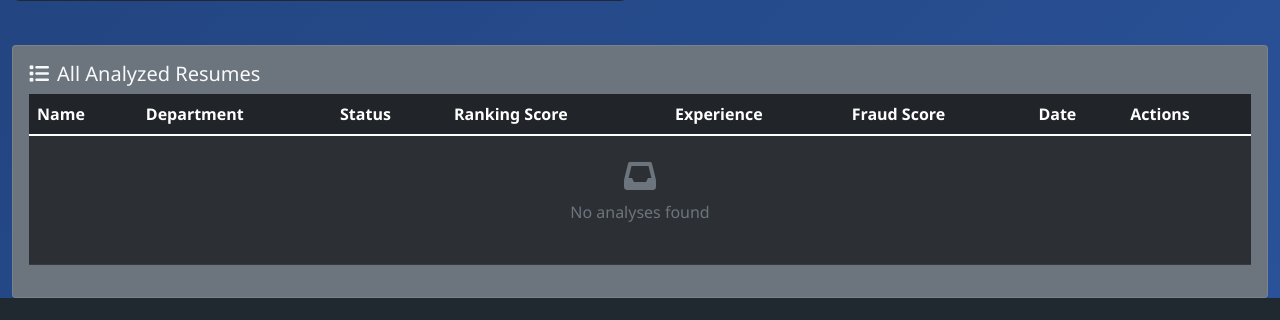
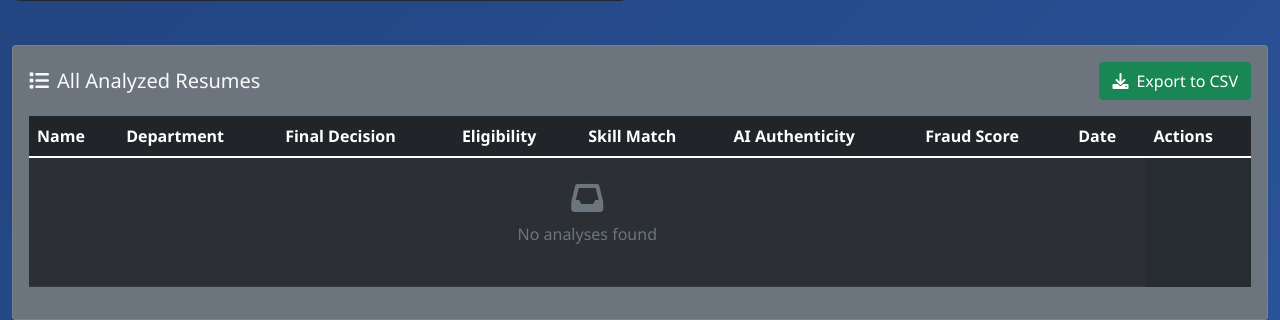
Before and after one commit to smithaj2022-create/resumeanalyzer, a Flask app: page /dashboard in a window 1280 px wide. Shown: the part 1063-1383 px from the top of the page. Before the commit the page ends 1361 px from the top, so only its background shows below. Run offline with Flask 3, Linux system fonts and the light colour scheme; data that the repository does not hold is empty.

Commit message:
Add CSV export functionality and adjust department scoring weights
Adds a new endpoint `/export/csv` to generate and download analysis data in CSV format. Also, modifies the scoring weights for various departments, primarily increasing the `skill_match` weight and decreasing the `experience` weight across multiple configurations. Updates the dashboard to include an export button and refines the display of decision and score metrics.

Replit-Commit-Author: Agent
Replit-Commit-Session-Id: b1d1d1fd-2571-46e6-b9b6-5d7cdde7dcb8
Replit-Commit-Checkpoint-Type: intermediate_checkpoint
Replit-Commit-Screenshot-Url: https://storage.googleapis.com/screenshot-production-us-central1/ac1edd0a-cced-4e99-a8dc-ad7360d928c0/b1d1d1fd-2571-46e6-b9b6-5d7cdde7dcb8/0KY5t3H

```diff
--- a/app.py
+++ b/app.py
@@ -1,4 +1,4 @@
-from flask import Flask, render_template, request, jsonify, send_file
+from flask import Flask, render_template, request, jsonify, send_file, make_response
 from flask_sqlalchemy import SQLAlchemy
 from datetime import datetime
 import os
@@ -6,6 +6,8 @@ import json
 import traceback
 import logging
 import numpy as np
+import csv
+from io import StringIO
 from werkzeug.utils import secure_filename
 
 # Configure logging
@@ -449,6 +451,53 @@ def get_analyses():
         logger.error(f"❌ Analyses API error: {e}")
         return jsonify({'error': 'Failed to get analyses'}), 500
 
+@app.route('/export/csv')
+def export_csv():
+    """Export all analyses to CSV"""
+    try:
+        analyses = ResumeAnalysis.query.order_by(ResumeAnalysis.upload_date.desc()).all()
+
+        # Create CSV in memory
+        si = StringIO()
+        writer = csv.writer(si)
+
+        # Write header
+        writer.writerow([
+            'Candidate Name', 'Email', 'Phone', 'Department',
+            'Final Decision', 'Decision Reason', 'Eligibility Score',
+            'Skill Match %', 'AI Authenticity', 'Fraud Score',
+            'Experience (Years)', 'Education', 'Upload Date'
+        ])
+
+        # Write data rows
+        for analysis in analyses:
+            writer.writerow([
+                analysis.candidate_name or 'N/A',
+                analysis.candidate_email or 'N/A',
+                analysis.candidate_phone or 'N/A',
+                analysis.department or 'N/A',
+                analysis.final_decision or analysis.classification_status or 'N/A',
+                analysis.final_decision_reason or 'N/A',
+                f"{analysis.eligibility_score:.1f}" if analysis.eligibility_score else 'N/A',
+                f"{analysis.skill_match_percentage:.1f}" if analysis.skill_match_percentage else 'N/A',
+                analysis.ai_authenticity_status or 'N/A',
+                f"{analysis.overall_fraud_score:.1f}",
+                f"{analysis.experience_years:.1f}",
+                analysis.education_level or 'N/A',
+                analysis.upload_date.strftime('%Y-%m-%d %H:%M:%S')
+            ])
+
+        # Create response
+        output = make_response(si.getvalue())
+        output.headers["Content-Disposition"] = f"attachment; filename=resume_analysis_report_{datetime.now().strftime('%Y%m%d_%H%M%S')}.csv"
+        output.headers["Content-type"] = "text/csv"
+
+        return output
+
+    except Exception as e:
+        logger.error(f"❌ CSV export error: {e}")
+        return jsonify({'error': 'Failed to export CSV'}), 500
+
 @app.route('/analysis/<int:analysis_id>')
 def get_analysis(analysis_id):
     """Get specific analysis by ID"""
--- a/config/departments.py
+++ b/config/departments.py
@@ -51,8 +51,8 @@ DEPARTMENTS = {
         'min_experience': 1.5,
         'required_education': ['MBA', 'BBA', 'Marketing', 'Business', 'Communications'],
         'weights': {
-            'skill_match': 45,
-            'experience': 25,
+            'skill_match': 50,
+            'experience': 20,
             'education': 15,
             'projects_certs': 15
         },
@@ -69,8 +69,8 @@ DEPARTMENTS = {
         'min_experience': 2.0,
         'required_education': ['MBA', 'BBA', 'HR', 'Human Resources', 'Business', 'Psychology'],
         'weights': {
-            'skill_match': 40,
-            'experience': 30,
+            'skill_match': 50,
+            'experience': 20,
             'education': 15,
             'projects_certs': 15
         },
@@ -87,10 +87,10 @@ DEPARTMENTS = {
         'min_experience': 2.0,
         'required_education': ['MBA', 'CA', 'CFA', 'Finance', 'Accounting', 'Commerce', 'B.Com', 'M.Com'],
         'weights': {
-            'skill_match': 45,
-            'experience': 25,
-            'education': 20,
-            'projects_certs': 10
+            'skill_match': 50,
+            'experience': 20,
+            'education': 15,
+            'projects_certs': 15
         },
         'min_score': 70
     },
@@ -105,8 +105,8 @@ DEPARTMENTS = {
         'min_experience': 2.5,
         'required_education': ['MBA', 'B.Tech', 'M.Tech', 'Engineering', 'Business', 'Computer Science'],
         'weights': {
-            'skill_match': 45,
-            'experience': 25,
+            'skill_match': 50,
+            'experience': 20,
             'education': 15,
             'projects_certs': 15
         },
@@ -124,8 +124,8 @@ DEPARTMENTS = {
         'required_education': ['B.Tech', 'B.E.', 'M.Tech', 'Computer Science', 'IT', 'Engineering'],
         'weights': {
             'skill_match': 50,
-            'experience': 25,
-            'education': 10,
+            'experience': 20,
+            'education': 15,
             'projects_certs': 15
         },
         'min_score': 70
--- a/templates/dashboard.html
+++ b/templates/dashboard.html
@@ -180,18 +180,24 @@
             <div class="col-12">
                 <div class="card bg-secondary">
                     <div class="card-body">
-                        <h5 class="card-title">
-                            <i class="fas fa-list me-2"></i>All Analyzed Resumes
-                        </h5>
+                        <div class="d-flex justify-content-between align-items-center mb-3">
+                            <h5 class="card-title mb-0">
+                                <i class="fas fa-list me-2"></i>All Analyzed Resumes
+                            </h5>
+                            <a href="/export/csv" class="btn btn-success">
+                                <i class="fas fa-download me-2"></i>Export to CSV
+                            </a>
+                        </div>
                         <div class="table-responsive">
                             <table class="table table-dark table-striped table-hover">
                                 <thead>
                                     <tr>
                                         <th>Name</th>
                                         <th>Department</th>
-                                        <th>Status</th>
-                                        <th>Ranking Score</th>
-                                        <th>Experience</th>
+                                        <th>Final Decision</th>
+                                        <th>Eligibility</th>
+                                        <th>Skill Match</th>
+                                        <th>AI Authenticity</th>
                                         <th>Fraud Score</th>
                                         <th>Date</th>
                                         <th>Actions</th>
@@ -205,30 +211,50 @@
                                             <span class="badge bg-info">{{ analysis.department or 'N/A' }}</span>
                                         </td>
                                         <td>
-                                            {% if analysis.classification_status == 'Accepted' %}
-                                            <span class="badge bg-success">Accepted</span>
+                                            {% if (analysis.final_decision or analysis.classification_status) == 'Shortlisted' or analysis.classification_status == 'Accepted' %}
+                                            <span class="badge bg-success">✓ {{ analysis.final_decision or 'Accepted' }}</span>
                                             {% else %}
-                                            <span class="badge bg-danger">Rejected</span>
+                                            <span class="badge bg-danger">✗ {{ analysis.final_decision or 'Rejected' }}</span>
                                             {% endif %}
                                         </td>
                                         <td>
                                             <div class="progress" style="height: 20px;">
-                                                {% if analysis.ranking_score >= 70 %}
-                                                <div class="progress-bar progress-bar-success" role="progressbar" style="width: {{ analysis.ranking_score }}%">
-                                                    {{ "%.1f"|format(analysis.ranking_score) }}
+                                                {% set score = analysis.eligibility_score or analysis.ranking_score %}
+                                                {% if score >= 70 %}
+                                                <div class="progress-bar progress-bar-success" role="progressbar" style="width: {{ score }}%">
+                                                    {{ "%.1f"|format(score) }}
                                                 </div>
-                                                {% elif analysis.ranking_score >= 40 %}
-                                                <div class="progress-bar progress-bar-warning" role="progressbar" style="width: {{ analysis.ranking_score }}%">
-                                                    {{ "%.1f"|format(analysis.ranking_score) }}
+                                                {% elif score >= 40 %}
+                                                <div class="progress-bar progress-bar-warning" role="progressbar" style="width: {{ score }}%">
+                                                    {{ "%.1f"|format(score) }}
                                                 </div>
                                                 {% else %}
-                                                <div class="progress-bar progress-bar-danger" role="progressbar" style="width: {{ analysis.ranking_score }}%">
-                                                    {{ "%.1f"|format(analysis.ranking_score) }}
+                                                <div class="progress-bar progress-bar-danger" role="progressbar" style="width: {{ score }}%">
+                                                    {{ "%.1f"|format(score) }}
                                                 </div>
                                                 {% endif %}
                                             </div>
                                         </td>
-                                        <td>{{ "%.1f"|format(analysis.experience_years) }} years</td>
+                                        <td>
+                                            {% if analysis.skill_match_percentage %}
+                                            <span class="badge bg-primary">{{ "%.1f"|format(analysis.skill_match_percentage) }}%</span>
+                                            {% else %}
+                                            <span class="badge bg-secondary">N/A</span>
+                                            {% endif %}
+                                        </td>
+                                        <td>
+                                            {% if analysis.ai_authenticity_status %}
+                                                {% if 'Human' in analysis.ai_authenticity_status %}
+                                                <span class="badge bg-success" style="font-size: 0.75rem;">{{ analysis.ai_authenticity_status }}</span>
+                                                {% elif 'Possibly' in analysis.ai_authenticity_status %}
+                                                <span class="badge bg-warning" style="font-size: 0.75rem;">{{ analysis.ai_authenticity_status }}</span>
+                                                {% else %}
+                                                <span class="badge bg-danger" style="font-size: 0.75rem;">{{ analysis.ai_authenticity_status }}</span>
+                                                {% endif %}
+                                            {% else %}
+                                            <span class="badge bg-secondary">N/A</span>
+                                            {% endif %}
+                                        </td>
                                         <td>
                                             {% if analysis.overall_fraud_score > 70 %}
                                             <span class="badge bg-danger">{{ "%.1f"|format(analysis.overall_fraud_score) }}%</span>
```
Also changed, not shown: 3 other files.
